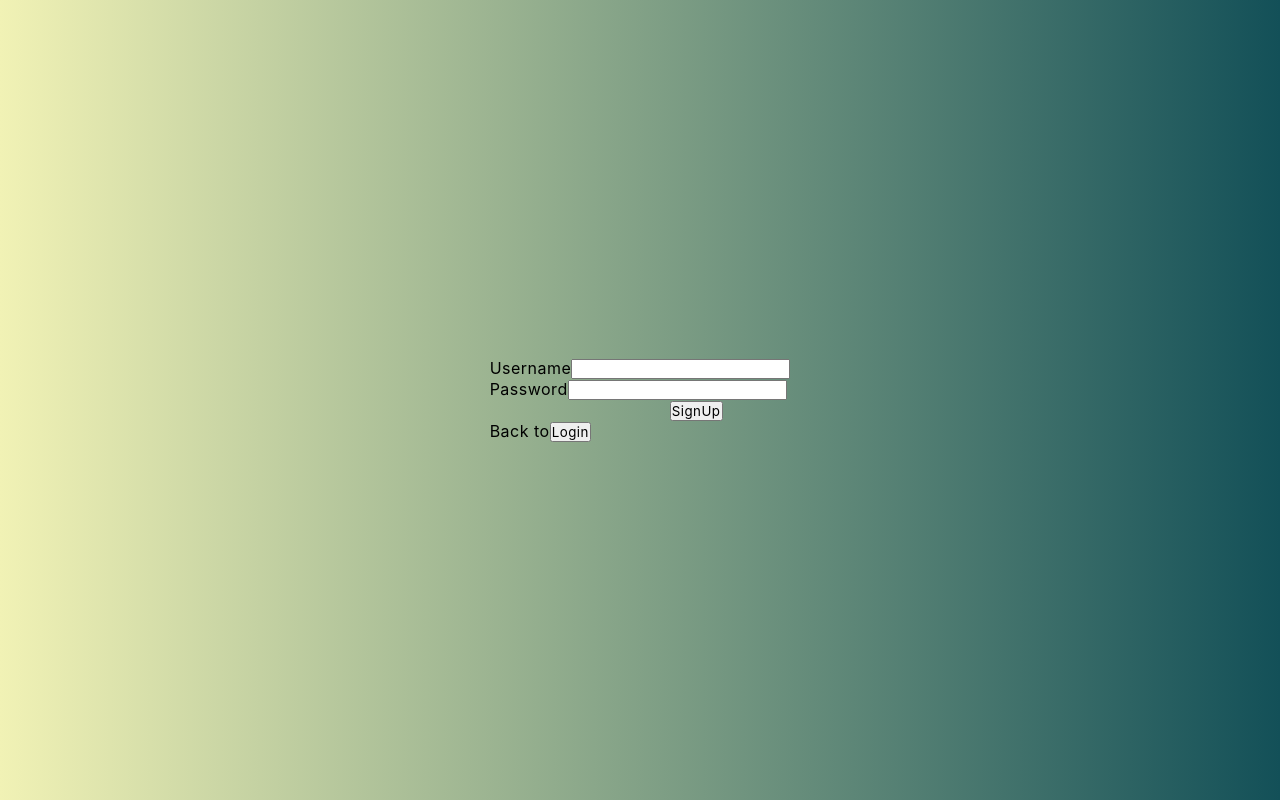
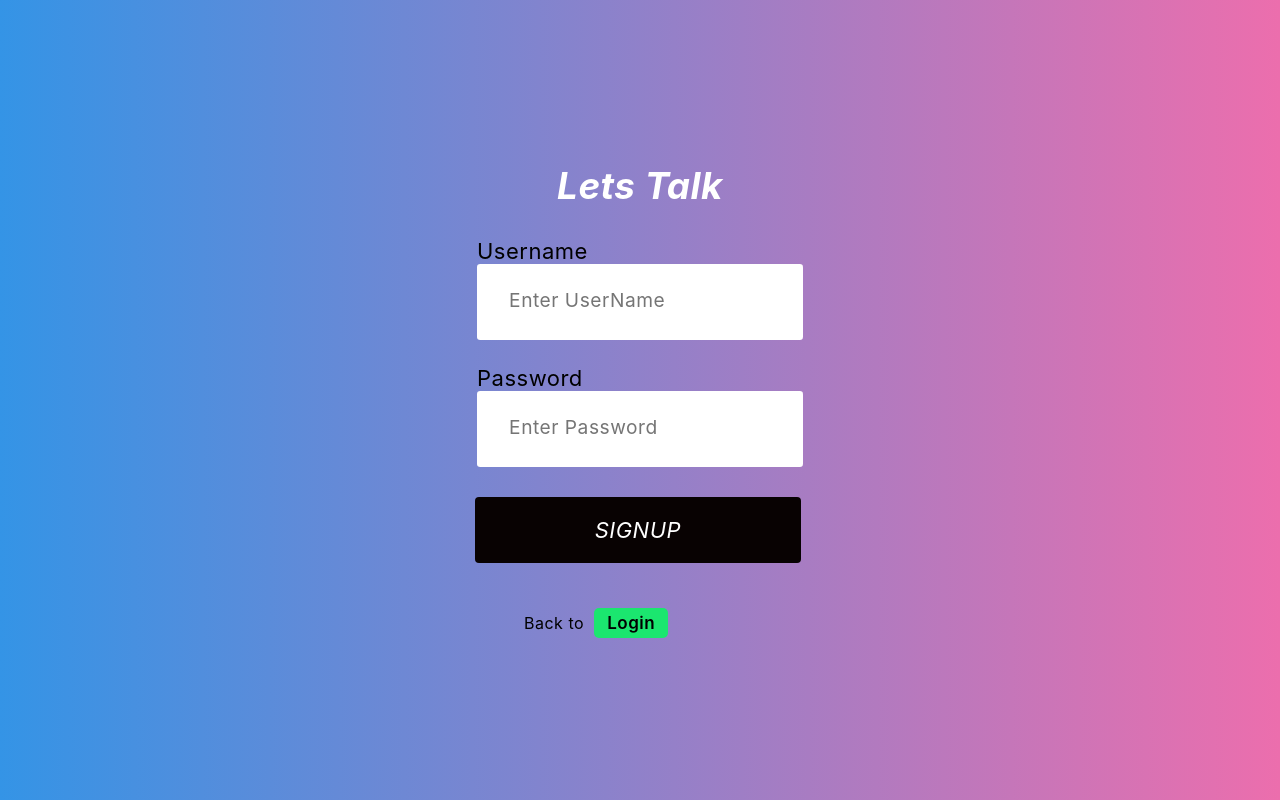
Before and after one commit to Imraan002/Lets-Talk, a React (Create React App) app: page /SignUp in a window 1280 px wide. Built offline with nearby package versions, Linux system fonts and the light colour scheme.

Commit message:
5th commit

```diff
--- a/src/App.css
+++ b/src/App.css
@@ -96,6 +96,14 @@
   padding-top: 4px;
 
 }
+.signuptitle{
+  text-align: center;
+  color: rgb(255, 255, 255);
+  margin-bottom: 30px;
+  width: 100%;
+  font-size: 2.3em;
+  font-style: italic;
+}
 #signup{
     width: 25%;
     height: 30px;
@@ -106,6 +114,17 @@
     font-size: 17px;
     font-weight: 600;
     cursor: pointer
+}
+#login{
+  width: 25%;
+  height: 30px;
+  margin-right: 7px;
+  border: none;
+  border-radius: 5px;
+  background-color: #1be66f;
+  font-size: 17px;
+  font-weight: 600;
+  cursor: pointer
 }
 .message-row {
   float: left;
@@ -228,7 +247,6 @@
 .wrapper {
   height: 100vh;
     width: 100%;
-  /*background: rgb(117,84,160);*/
   background: linear-gradient(to right, rgb(241, 242, 181), rgb(19, 80, 88));
   display: flex;
   justify-content: center;
@@ -236,9 +254,8 @@
 }
 .wrapper2{
   height: 100vh;
-    width: 100%;
-  /*background: rgb(117,84,160);*/
-  background: linear-gradient(to right, rgb(241, 242, 181), rgb(19, 80, 88));
+  width: 100%;
+  background: linear-gradient(to right, rgb(52, 148, 230), rgb(236, 110, 173));
   display: flex;
   justify-content: center;
   align-items: center;
@@ -259,10 +276,40 @@
   margin-bottom: 25px;
 }
 
+.input2 {
+  color: #333;
+  font-size: 1.2rem;
+    margin: 0 auto;
+  padding: 1.5rem 2rem;
+  border-radius: 0.2rem;
+  background-color: rgb(255, 255, 255);
+  border: none;
+  width: 90%;
+  display: block;
+  border-bottom: 0.3rem solid transparent;
+  transition: all 0.3s;
+  outline: none;
+  margin-bottom: 25px;
+}
 .form {
   width: 400px;
 }
-
+.signupbtn{
+  border-radius: 4px;
+  border: none;
+  background-color: rgb(8, 2, 2);
+  color: rgb(255, 255, 255);
+  text-align: center;
+  text-transform: uppercase;
+  font-size: 22px;
+  padding: 20px;
+  width: 150px;
+  transition: all 0.4s;
+  cursor: pointer;
+  margin: 5px;
+  width: 90%;
+  font-style: italic;
+}
 .title {
   text-align: center;
   color: rgb(255, 255, 255);
@@ -272,7 +319,6 @@
   font-style: italic;
 
 }
-
 .button {
   border-radius: 4px;
   border: none;
--- a/src/components/LoginForm.jsx
+++ b/src/components/LoginForm.jsx
@@ -74,7 +74,9 @@ const Modal = () => {
         </div>
         <h1>{error}</h1>
       </div>
+
     </div>
+
   );
 };
 
--- a/src/components/SignUp.jsx
+++ b/src/components/SignUp.jsx
@@ -19,7 +19,7 @@ function SignUp() {
             },
             data: data
         };
-
+        var flag=1;
         axios(config)
             .then(function (response) {
                 console.log(JSON.stringify(response.data));
@@ -29,9 +29,19 @@ function SignUp() {
                 {
                     console.log(error)
                     alert("Username Already Exists. Try different username and password")
+                    flag=0;
                 }
+
             });
-        alert("Registration Successful")
+
+            setTimeout(() => {
+                if(flag===1)
+                {
+                    alert("Registration Successful")
+                }
+            }, 1000);
+
+
     }
     return (
 
@@ -39,20 +49,24 @@ function SignUp() {
             <div className="wrapper2">
                 <form action="" id="loginform">
                     <div>
-                        <label htmlFor="username">Username</label>
-                        <input type="text" id='username' required value={username}
+                        <h1 className="signuptitle">Lets Talk</h1>
+                        <label style={{marginLeft: '18px',fontSize:'22px' }} htmlFor="username">Username</label>
+                        <input type="text" placeholder="Enter UserName" className="input2" required value={username}
                                onChange={(e) => setUsername(e.target.value)} />
                     </div>
                     <div>
-                        <label htmlFor="password">Password</label>
-                    <input type="password" id='password'required value={password}
+                        <label style={{marginLeft: '18px',fontSize:'22px'}} htmlFor="password">Password</label>
+                    <input type="password" className="input2" placeholder="Enter Password" required value={password}
                            onChange={(e) => setPassword(e.target.value)} />
                     </div>
-                    <button style={{ marginLeft: '180px' }} onClick={handleclick} type='button' id='submitbtn'>SignUp</button>
+                    <button style={{ marginLeft: '16px' }} onClick={handleclick} type='button' className='signupbtn'>SignUp</button>
                     <br />
-                    Back to
+                    <br />
+                    <br />
+                      <div style={{marginLeft:'65px'}}>
+                          Back to
                     <Route render={({ history }) => (
-                        <button
+                        <button style={{marginLeft:'10px' }}
                             id='login'
                             type='button'
                             onClick={() => { history.push('/') }}
@@ -60,6 +74,7 @@ function SignUp() {
                             Login
                         </button>
                     )} />
+                    </div>
                 </form>
             </div>
         </>
```
